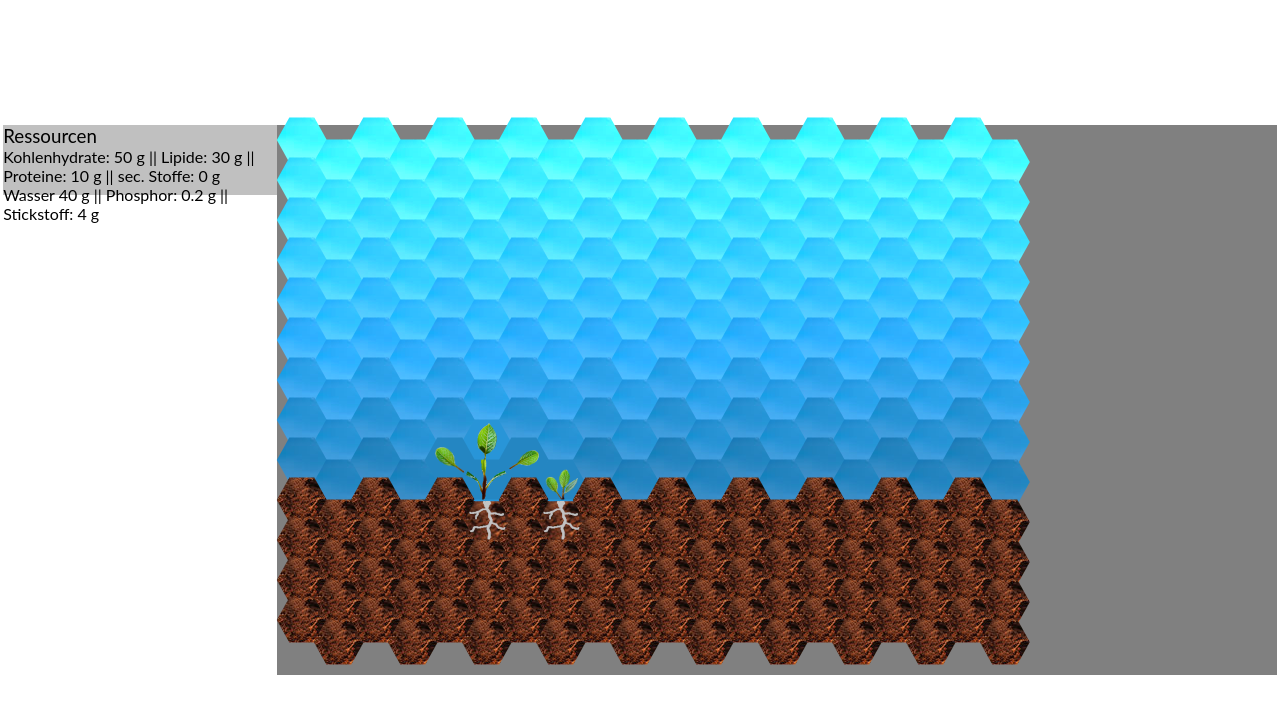
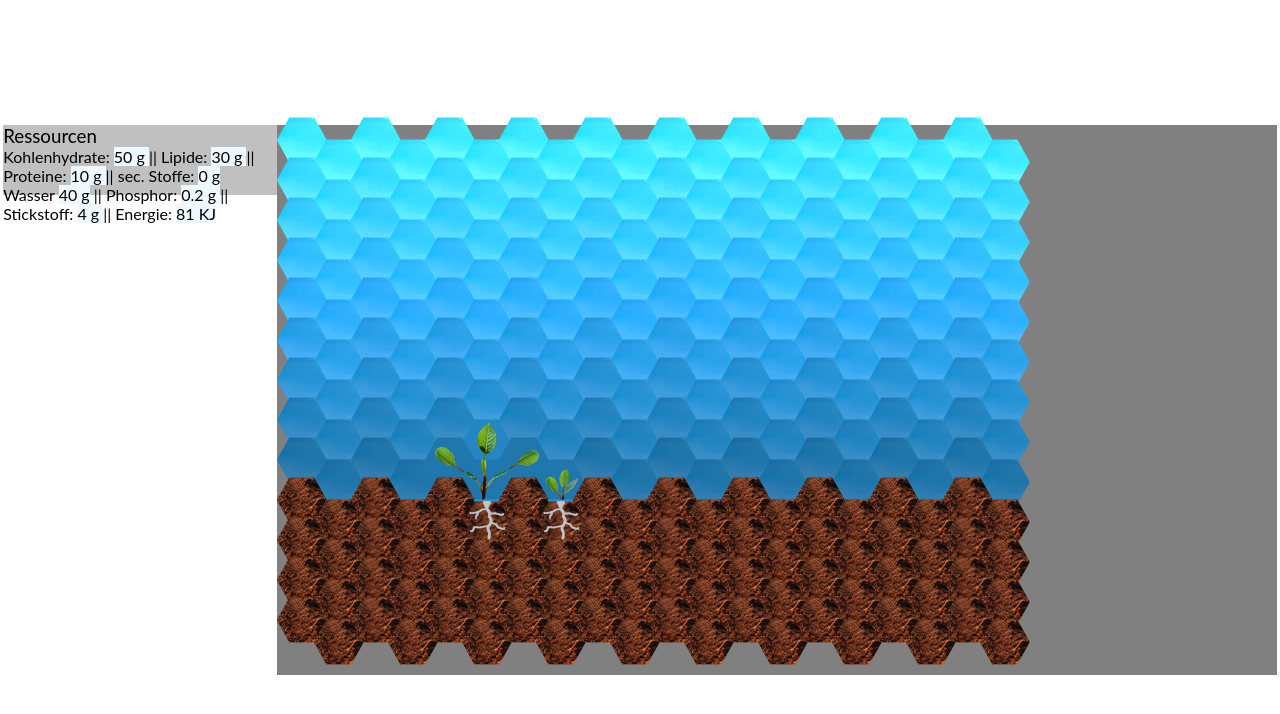
Before and after one commit to mullerow/PLANTAS-Vue, a Vue app: page / in a window 1280 px wide. Shown: the top 714 px of the page. Built offline with nearby package versions, Linux system fonts and the light colour scheme.

Commit message:
mgradient and the y-shift of the tiles are now dynamicly generated

```diff
--- a/src/components/resourcesScreen.vue
+++ b/src/components/resourcesScreen.vue
@@ -2,8 +2,14 @@
   <div>
     <div class="display-ressource-container">
       <h3>Ressourcen</h3>
-      Kohlenhydrate: 50 g || Lipide: 30 g || Proteine: 10 g || sec. Stoffe: 0 g <br />
-      Wasser 40 g || Phosphor: 0.2 g || Stickstoff: 4 g
+      Kohlenhydrate: <span class="amount-resource"> 50 g </span> || Lipide:
+      <span class="amount-resource">30 g </span> || Proteine:
+      <span class="amount-resource">10 g </span> || sec. Stoffe:
+      <span class="amount-resource">0 g</span> <br />
+      Wasser <span class="amount-resource">40 g</span> || Phosphor:
+      <span class="amount-resource">0.2 g </span> || Stickstoff:
+      <span class="amount-resource">4 g </span>|| Energie:
+      <span class="amount-resource">81 KJ</span>
     </div>
   </div>
 </template>
@@ -16,4 +22,7 @@
   z-index: 3;
   height: 70px;
 }
+.amount-resource {
+  background-color: aliceblue;
+}
 </style>
--- a/src/stores/store.js
+++ b/src/stores/store.js
@@ -2,7 +2,7 @@ import { defineStore } from 'pinia'
 import soilGroundImage from '@/assets/images/ground-soil.png'
 import skyImage from '@/assets/images/blue-sky.png'
 import seedling50 from '@/assets/images/seedling50x50.png'
-import stemLvl1 from '@/assets/images/stem-lvl1-2.png'
+import stemLvl1 from '@/assets/images/stems/stem-lvl1-2.png'
 import leafLvl1Left from '@/assets/images/leafs/leaf-lvl1-left-1.png'
 import leafLvl1right from '@/assets/images/leafs/leaf-lvl1-right-1.png'
 import leafLvl1straight from '@/assets/images/leafs/leaf-lvl1-straight1.png'
@@ -18,54 +18,27 @@ export const storeData = defineStore('store', {
   }),
   actions: {
     createHexagons() {
+      let additionalIncreaseOfYShift = 0
+      let brightness = 1.7
       for (let y = 1; y <= this.playgroundData.amountRows; y++) {
         let xShiftOfHexagon = 13
+        additionalIncreaseOfYShift -= 10
+        if (y <= 9) {
+          brightness -= 0.1
+        } else {
+          brightness = 1
+        }
         for (let x = 1; x <= this.playgroundData.amountColumns; x++) {
           // verschieben der hexagone, sodass diese eine lückenlose Fläch ergeben
           let yShiftOfHexagon = 0
           let backgroundImageHexagon = ''
           let hexagonType = ''
-          let brightness = 1
+
           xShiftOfHexagon -= 13
           if (x % 2 === 0) {
             yShiftOfHexagon += 22
           }
-          if (y === 1) {
-            yShiftOfHexagon -= 10
-            brightness = 1.7
-          } else if (y === 2) {
-            yShiftOfHexagon -= 20
-            brightness = 1.6
-          } else if (y === 3) {
-            yShiftOfHexagon -= 30
-            brightness = 1.5
-          } else if (y === 4) {
-            yShiftOfHexagon -= 40
-            brightness = 1.4
-          } else if (y === 5) {
-            yShiftOfHexagon -= 50
-            brightness = 1.3
-          } else if (y === 6) {
-            yShiftOfHexagon -= 60
-            brightness = 1.2
-          } else if (y === 7) {
-            yShiftOfHexagon -= 70
-            brightness = 1.1
-          } else if (y === 8) {
-            yShiftOfHexagon -= 80
-            brightness = 1.0
-          } else if (y === 9) {
-            yShiftOfHexagon -= 90
-            brightness = 0.9
-          } else if (y === 10) {
-            yShiftOfHexagon -= 100
-          } else if (y === 11) {
-            yShiftOfHexagon -= 110
-          } else if (y === 12) {
-            yShiftOfHexagon -= 120
-          } else if (y === 13) {
-            yShiftOfHexagon -= 130
-          }
+          yShiftOfHexagon = yShiftOfHexagon + additionalIncreaseOfYShift
           // hinzufügen der hintergrundbilder
           if (y < 10) {
             backgroundImageHexagon = skyImage
```
Also changed, not shown: src/assets/images/stems/stem-lvl1-2.png (renamed from src/assets/images/stem-lvl1-2.png), src/assets/images/stems/stem-lvl1.png (renamed from src/assets/images/stem-lvl1.png).
